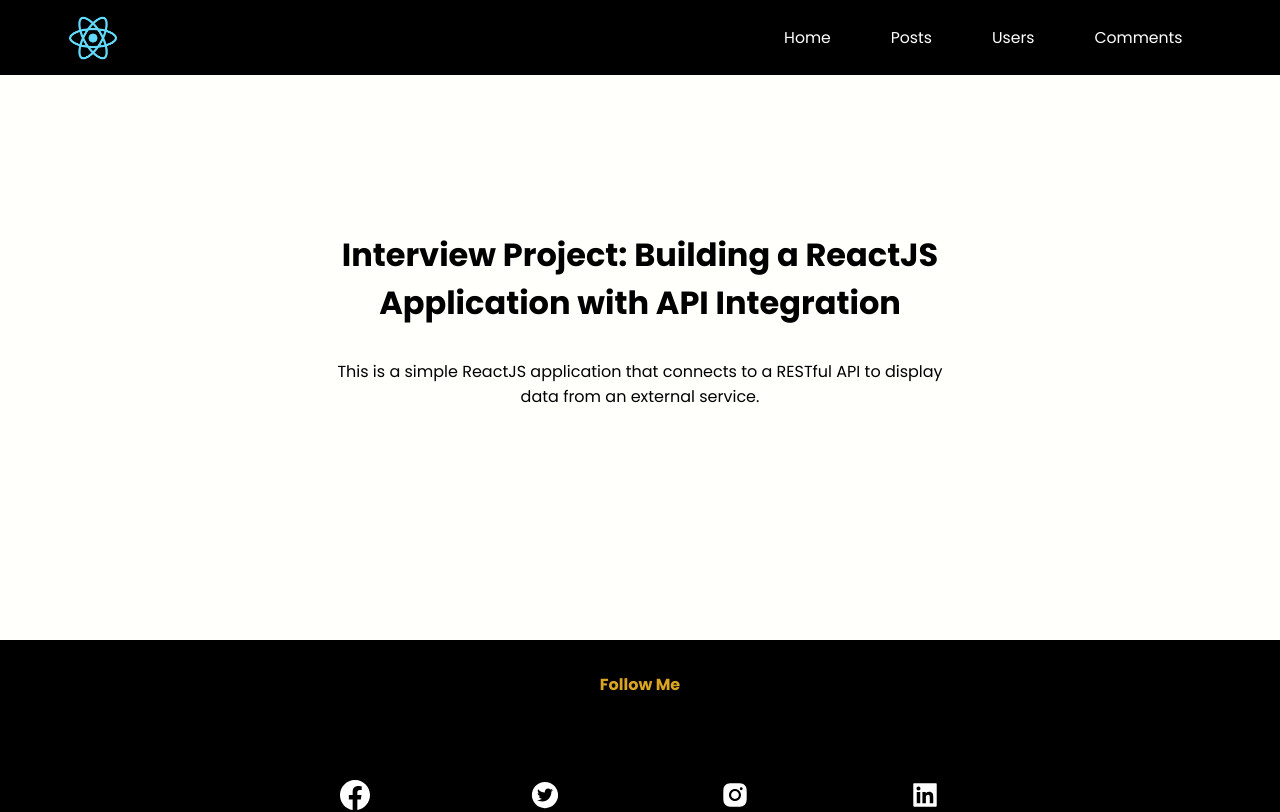
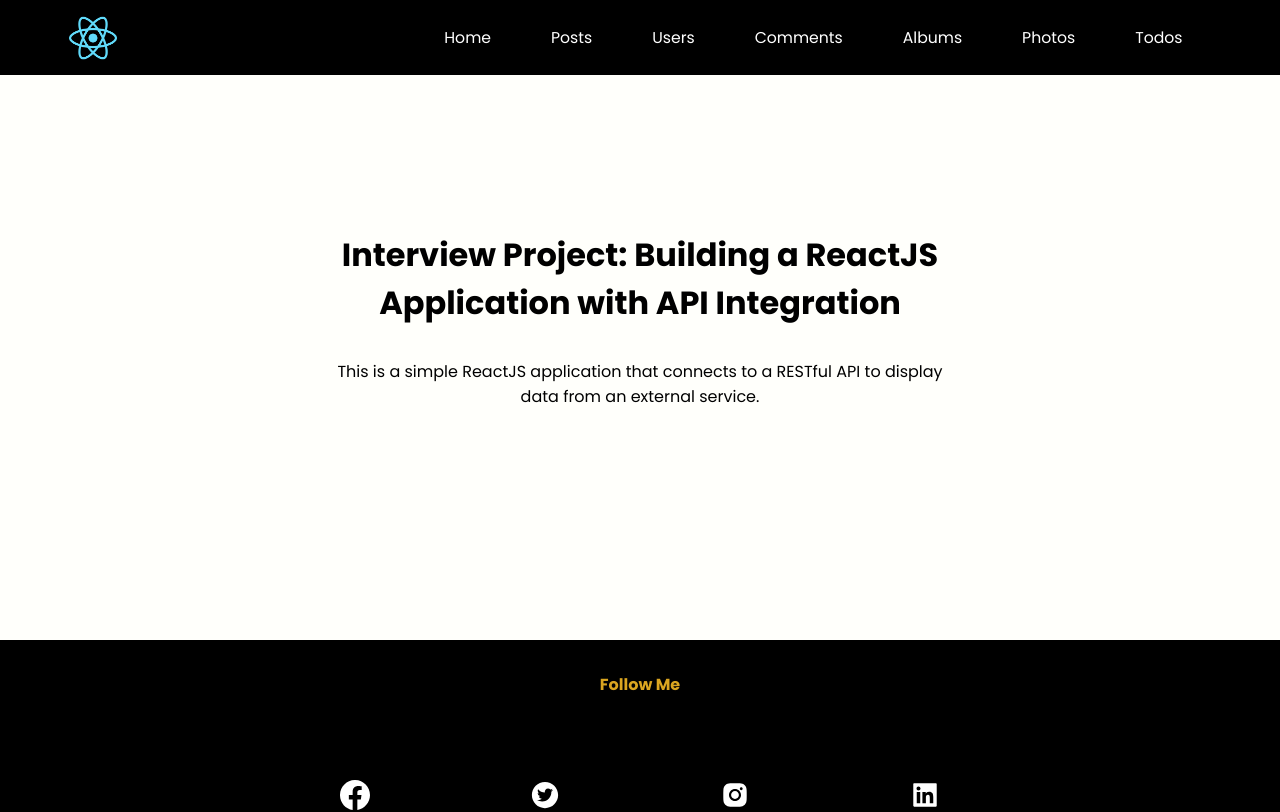
Before and after one commit to lukeola/interview, a React (Create React App) app: page / in a window 1280 px wide. Shown: the top 812 px of the page. Built offline with nearby package versions, Linux system fonts and the light colour scheme.

Commit message:
Update Navbar Links

```diff
--- a/src/components/navbar/Navbar.js
+++ b/src/components/navbar/Navbar.js
@@ -53,6 +53,18 @@ const Navbar = () => {
           <Link to="/comments" className={color ? "comments-bg" : "comments"}>
             <li>Comments</li>
           </Link>
+
+          <Link to="/albums" className={color ? "comments-bg" : "comments"}>
+            <li>Albums</li>
+          </Link>
+
+          <Link to="/photos" className={color ? "comments-bg" : "comments"}>
+            <li>Photos</li>
+          </Link>
+
+          <Link to="/todos" className={color ? "comments-bg" : "comments"}>
+            <li>Todos</li>
+          </Link>
         </ul>
         <button
           className={color ? "mobile-menu-icon-bg" : "mobile-menu-icon"}
```
